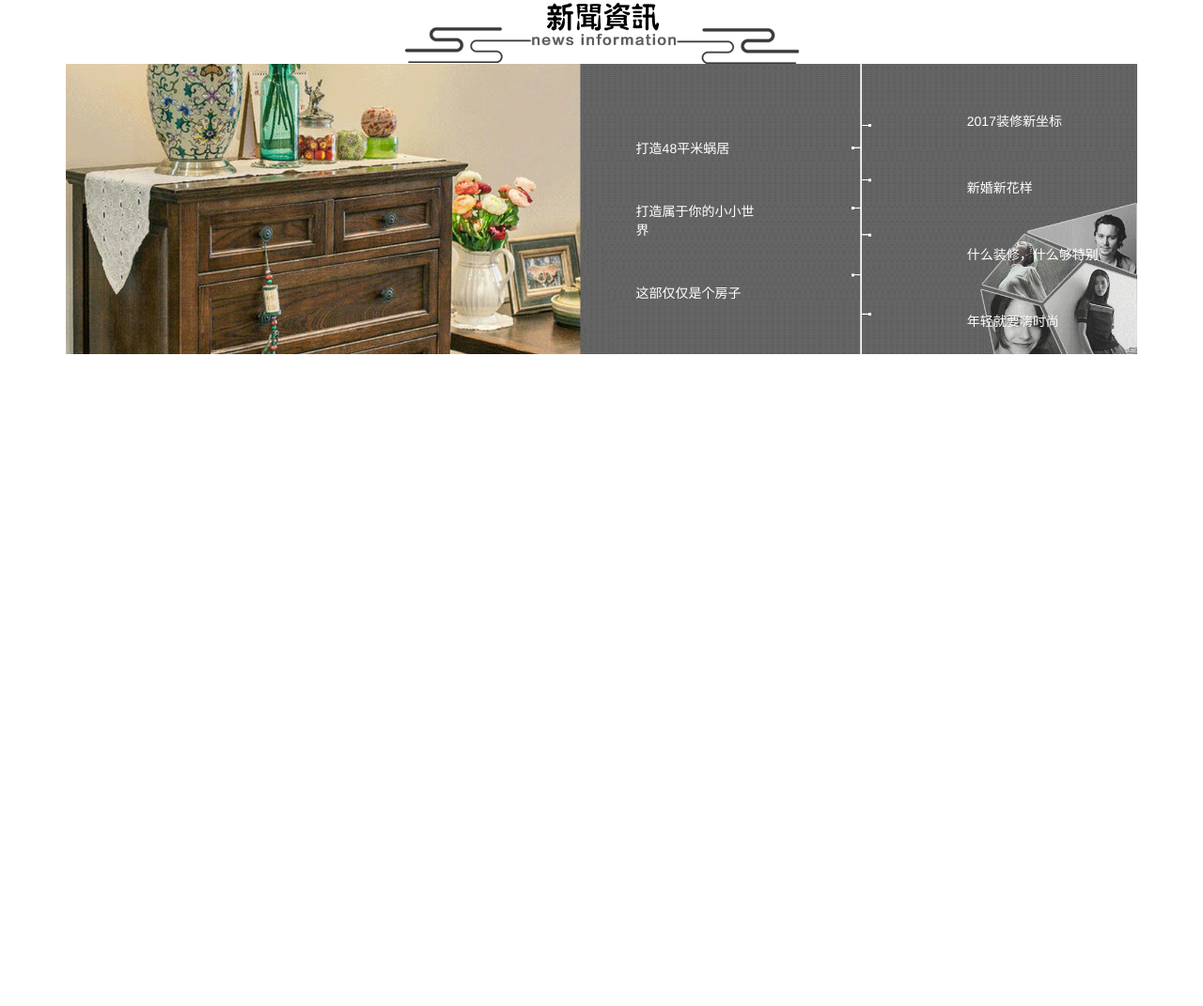
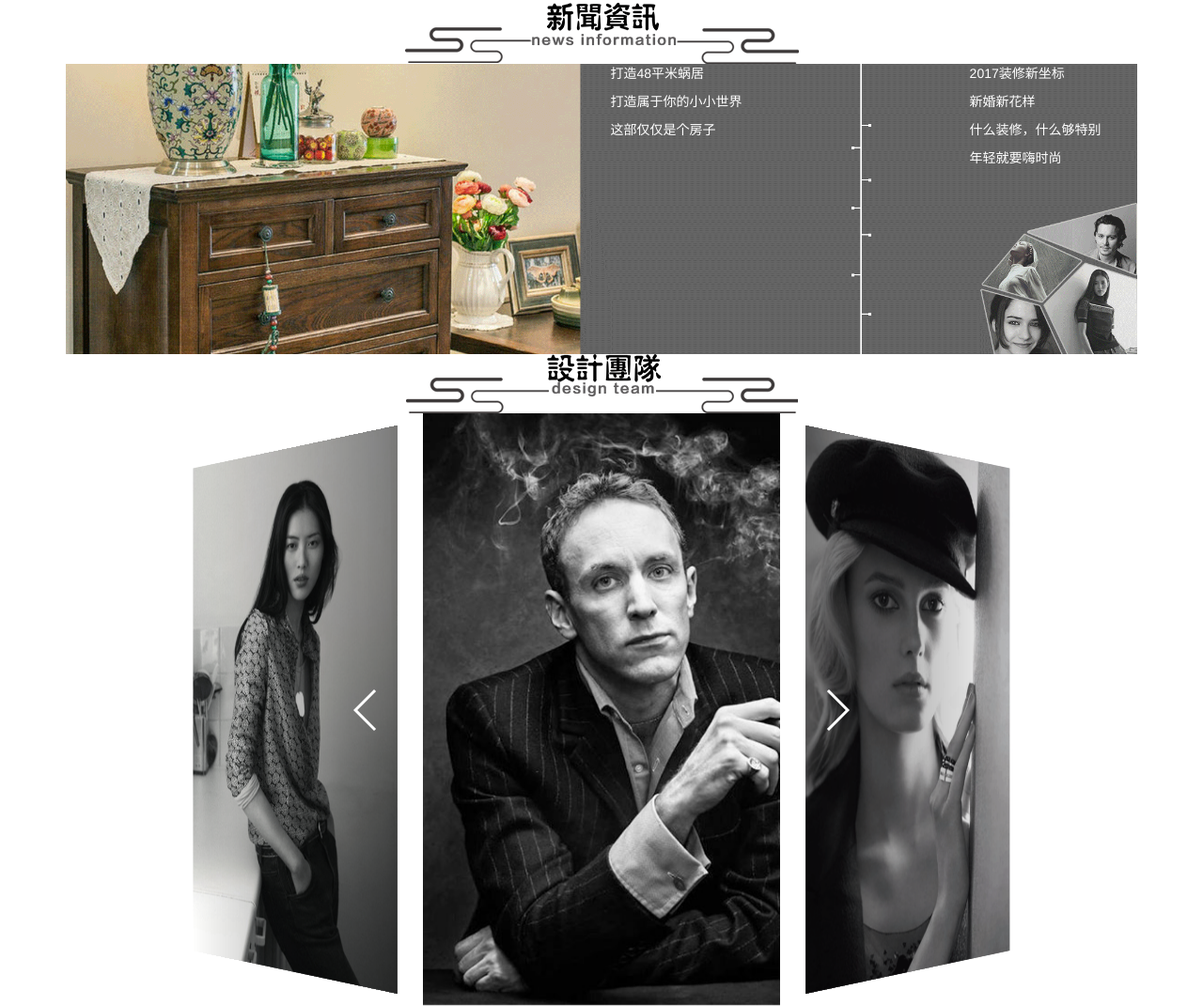
Before and after one commit to hellomyfun/bigstrore, a plain HTML site: page index.html in a window 1280 px wide. Shown: the part 1201-2272 px from the top of the page at 94% size. Before the commit the page ends 1578 px from the top, so only its background shows below. Drawn offline with nearby package versions, Linux system fonts and the light colour scheme.

Commit message:
20170207

```diff
--- a/home/css/home.less
+++ b/home/css/home.less
@@ -187,7 +187,7 @@ html{
     #home-main-news{
       margin-top: 120/@root-font-size*1rem;
       //background-color: #cc8713;
-      height: 1/@root-font-size*800rem;
+      //height: 1/@root-font-size*800rem;
       .home-main-news-title{
         text-align: center;
         img{
@@ -211,42 +211,56 @@ html{
           p{
             font-size: 12/@root-font-size*1rem;
             color: white;
+            text-indent: 0.2em;
+            //border: 1px solid;
+          }
+          p:hover{
+            color: #f6ed0c;
+           // border: 1px solid #a8e2d6;
           }
           .home-main-news-p:first-child{
-            margin-top: 80px;
-            margin-left:30px;
+            margin-top: 80/@root-font-size*1rem;
+            margin-left:30/@root-font-size*1rem;
           }
           .home-main-news-p:nth-child(2){
-            margin-top: 47px;
-            margin-left:30px;
+            margin-top: 47/@root-font-size*1rem;
+            margin-left:30/@root-font-size*1rem;
           }
           .home-main-news-p:nth-child(3){
-            margin-top: 47px;
-            margin-left:30px;
+            margin-top: 47/@root-font-size*1rem;
+            margin-left:30/@root-font-size*1rem;
           }
           .home-main-news-p2:first-child{
-            margin-top: 51px;
-            margin-left:0px;
+            margin-top: 54/@root-font-size*1rem;
+            margin-left:1/@root-font-size*1rem;
+            //width:70%;
           }
           .home-main-news-p2:nth-child(2){
-            margin-top: 51px;
-            margin-left:0px;
+            margin-top: 40/@root-font-size*1rem;
+            margin-left:1/@root-font-size*1rem;
+            //width:70%;
           }
           .home-main-news-p2:nth-child(3){
-            margin-top: 51px;
-            margin-left:0px;
+            margin-top: 41/@root-font-size*1rem;
+            margin-left:1/@root-font-size*1rem;
+            //width:80%;
           }
           .home-main-news-p2:nth-child(4){
-            margin-top: 51px;
-            margin-left:0px;
+            margin-top: 65/@root-font-size*1rem;
+            margin-left:1/@root-font-size*1rem;
+            //width:70%;
           }
 
         }
       }
     }
     #home-main-teams{
-      background-color: #cc4a0e;
-      height: 1/@root-font-size*1068rem;
+      //background-color: #cc4a0e;
+      //height: 1/@root-font-size*1068rem;
+      margin-top: 144/@root-font-size*1rem;
+      .home-main-teams-container-row{
+        margin-top: 116/@root-font-size*1rem;
+      }
     }
     #home-main-note{
       background-color: #cc151c;
--- a/home/js/home.js
+++ b/home/js/home.js
@@ -22,6 +22,7 @@
             });
             self.showTopBanner();
             self.dynamic();
+            self.showTeam();
         });
     }
     /*nav导航栏*/
@@ -70,7 +71,7 @@
         });
     }
     Home.prototype.dynamic = function () {
-        new Swiper(".swiper-container",{
+        new Swiper(".dynamic-swiper-container",{
             loop: true,
             initialSlide :0,
             slidesPerView:5,
@@ -98,6 +99,24 @@
             $(this).css("opacity","1");
         })
     }
+    Home.prototype.showTeam = function () {
+            new Swiper('.home-main-teams-swiper-container',{
+            effect : 'coverflow',
+            loop : true,
+            slidesPerView: 3,
+            centeredSlides: true,
+            prevButton:'.swiper-button-prev',
+            nextButton:'.swiper-button-next',
+            coverflow: {
+                rotate:-20,
+                stretch:0,
+                depth: 90,
+                modifier: 1.8,
+                slideShadows : true
+            }
+        })
+    }
+
 
     window.Home = Home;
 })();
--- a/index.html
+++ b/index.html
@@ -3,7 +3,7 @@
 <head>
     <meta charset="UTF-8">
     <meta name="viewport" content="width=device-width, initial-scale=1, maximum-scale=1, user-scalable=no">
-    <title>Title</title>
+    <title>大自然</title>
 
     <link rel="stylesheet" href="bower_components/bootstrap/dist/css/bootstrap.min.css">
     <script src="bower_components/jquery/dist/jquery.min.js"></script>
@@ -55,7 +55,7 @@
     <section id="home-main-dynamic">
         <section class="row">
             <section class="col-xs-12">
-                <div class="swiper-container">
+                <div class="swiper-container dynamic-swiper-container">
                     <div class="swiper-wrapper home-main-dynamic-swiper">
                     <!--<div class="swiper-slide swiper-first"><img src="home/images/home/dynamic/dynamic06.png" class="img-responsive"></div>
                     <div class="swiper-slide"><img src="home/images/home/dynamic/dynamic02.png" class=" img-responsive"></div>
@@ -91,13 +91,13 @@
         </section>
 
     </section>
-    <section id="home-main-news" class="hidden-xs">
+    <section id="home-main-news" class="hidden-xs hidden-sm hidden-md">
         <section class="row">
             <section class="col-xs-12 home-main-news-title">
                 <img src="home/images/home/news/titleimg.png" class="img-responsive">
             </section>
         </section>
-        <section class="row hidden-xs">
+        <section class="row ">
             <section class="col-xs-12 home-main-news-container">
                 <img src="home/images/home/news/backgroundimg.png" alt="" class="img-responsive hidden-xs">
                 <div class="imgcontainer row">
@@ -116,13 +116,36 @@
 
                     </div>
                 </div>
-
-
-
             </section>
         </section>
     </section>
-    <section id="home-main-teams"></section>
+    <section id="home-main-teams">
+        <section class="row">
+            <section class="col-xs-12 text-center" >
+                <img src="home/images/home/team/titleimg.png" alt="" class="img-responsive" style="margin: 0 auto">
+            </section>
+        </section>
+        <section class="row  home-main-teams-container-row">
+            <section class="col-xs-12 text-center home-main-teams-container"  >
+               <!-- <div class="swiper-container home-main-teams-swiper-container">
+                    <div class="swiper-wrapper">
+                        <div class="swiper-slide"><img src="home/images/home/team/authorimg01.png" alt=""></div>
+                        <div class="swiper-slide"><img src="home/images/home/team/authorimg02.jpg" alt=""></div>
+                        <div class="swiper-slide"><img src="home/images/home/team/authorimg03.png" alt=""></div>
+                    </div>
+                </div>-->
+                <div class="swiper-container home-main-teams-swiper-container">
+                    <div class="swiper-wrapper">
+                        <div class="swiper-slide"><img src="home/images/home/team/authorimg02.jpg" alt="" class="img-responsive"></div>
+                        <div class="swiper-slide"><img src="home/images/home/team/authorimg01.png" alt="" class="img-responsive"></div>
+                        <div class="swiper-slide"><img src="home/images/home/team/authorimg03.png" alt="" class="img-responsive"></div>
+                    </div>
+                    <div class="swiper-button-prev swiper-button-white hidden-xs" style="margin-left: 26%;"></div>
+                    <div class="swiper-button-next swiper-button-white hidden-xs" style="margin-right: 26%"></div>
+                </div>
+            </section>
+        </section>
+    </section>
     <section id="home-main-note"></section>
 </section>
 <!--footer-->
```
Also changed, not shown: home/images/home/team/nextbutton .png (added), home/images/home/team/prebutton.png (added).
